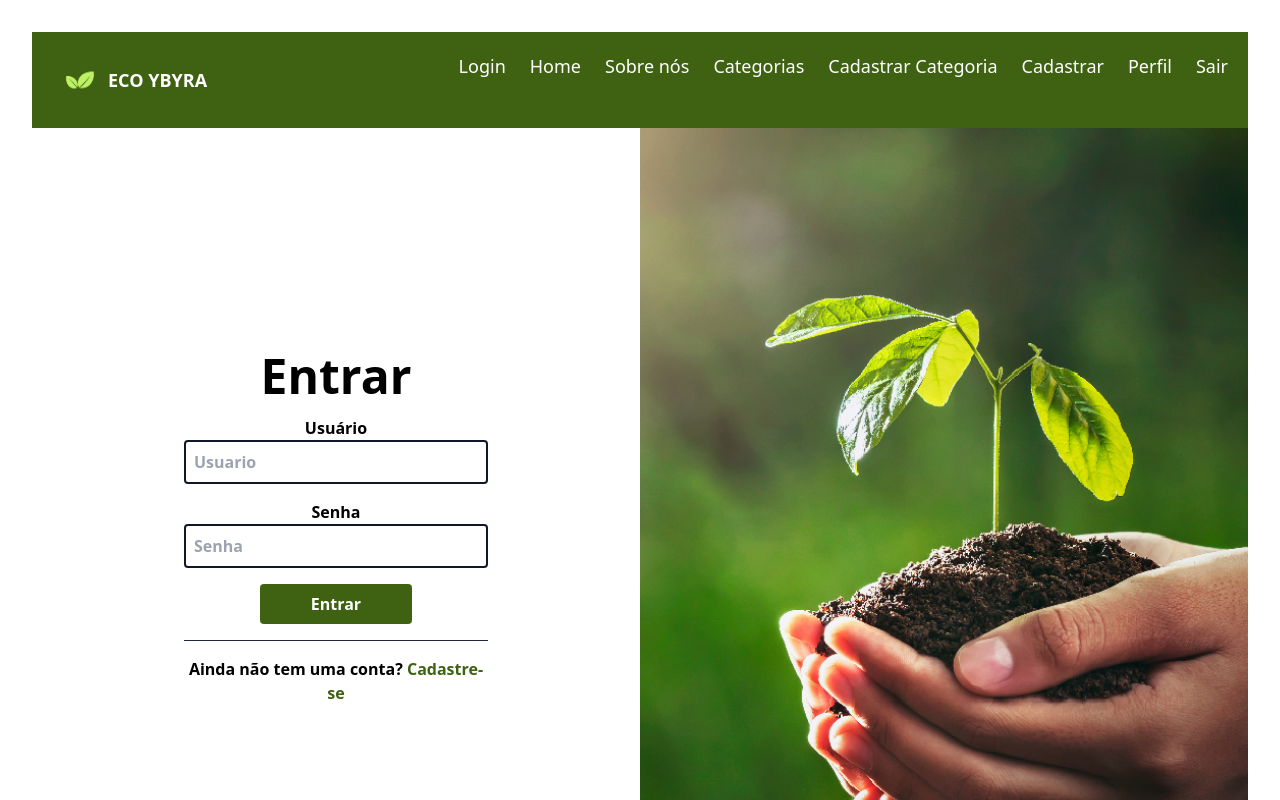
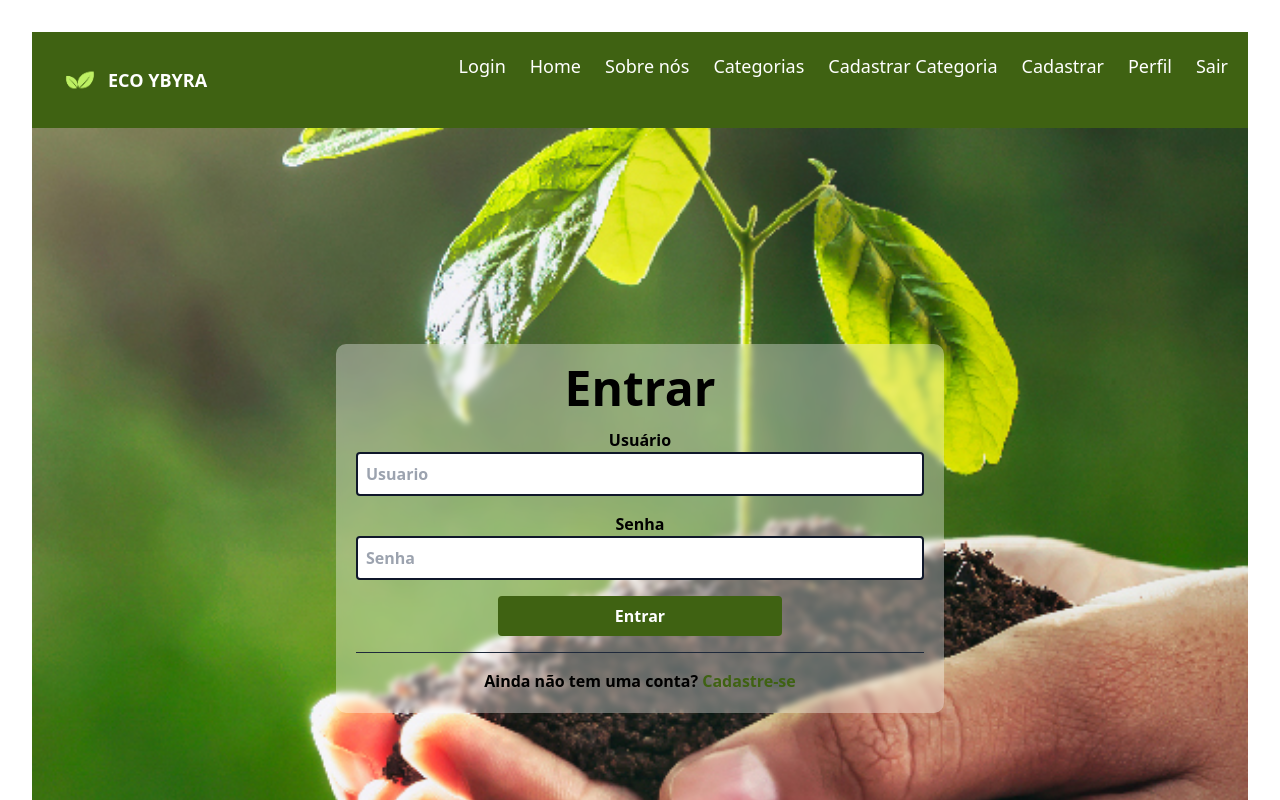
Before and after one commit to Projeto-EcoYbyra/Frontend, a React app: page / in a window 1280 px wide. Shown: the top 800 px of the page. Built offline with nearby package versions, Linux system fonts and the light colour scheme; the HTML template or start-up script is replaced by a standard one.

Commit message:
Upload pequenas alterações na pagina login

```diff
--- a/src/pages/login/Login.css
+++ b/src/pages/login/Login.css
@@ -6,3 +6,10 @@
     background-size: cover;
     background-position: center;
   }
+
+  .efvidro {
+    background: rgba( 255, 255, 255, 0.35 );
+    backdrop-filter: blur(3px);
+    padding: 20px;
+    border-radius: 10px;
+  }
--- a/src/pages/login/Login.tsx
+++ b/src/pages/login/Login.tsx
@@ -38,8 +38,8 @@ function login(e: ChangeEvent<HTMLFormElement>) {
 
   return (
     <>
-      <div className="grid grid-cols-1 lg:grid-cols-2 h-screen place-items-center font-bold ">
-        <form className="flex justify-center items-center flex-col w-1/2 gap-4" onSubmit={login}>
+      <div className="grid grid-cols-1 lg:grid-cols-1 h-screen place-items-center font-bold fundoLogin">
+        <form className="flex justify-center items-center flex-col w-1/2 gap-4 efvidro" onSubmit={login}>
           <h2 className="text-5xl ">Entrar</h2>
           <div className="flex flex-col w-full">
             <label htmlFor="usuario">Usuário</label>
@@ -85,7 +85,7 @@ function login(e: ChangeEvent<HTMLFormElement>) {
             </Link>
           </p>
         </form>
-        <div className="fundoLogin hidden lg:block"></div>
+        {/* <div className="fundoLogin hidden lg:block"></div> */}
       </div>
     </>
   );
```
Also changed, not shown: 1 other file (tests, documents, lock files or other folders).
